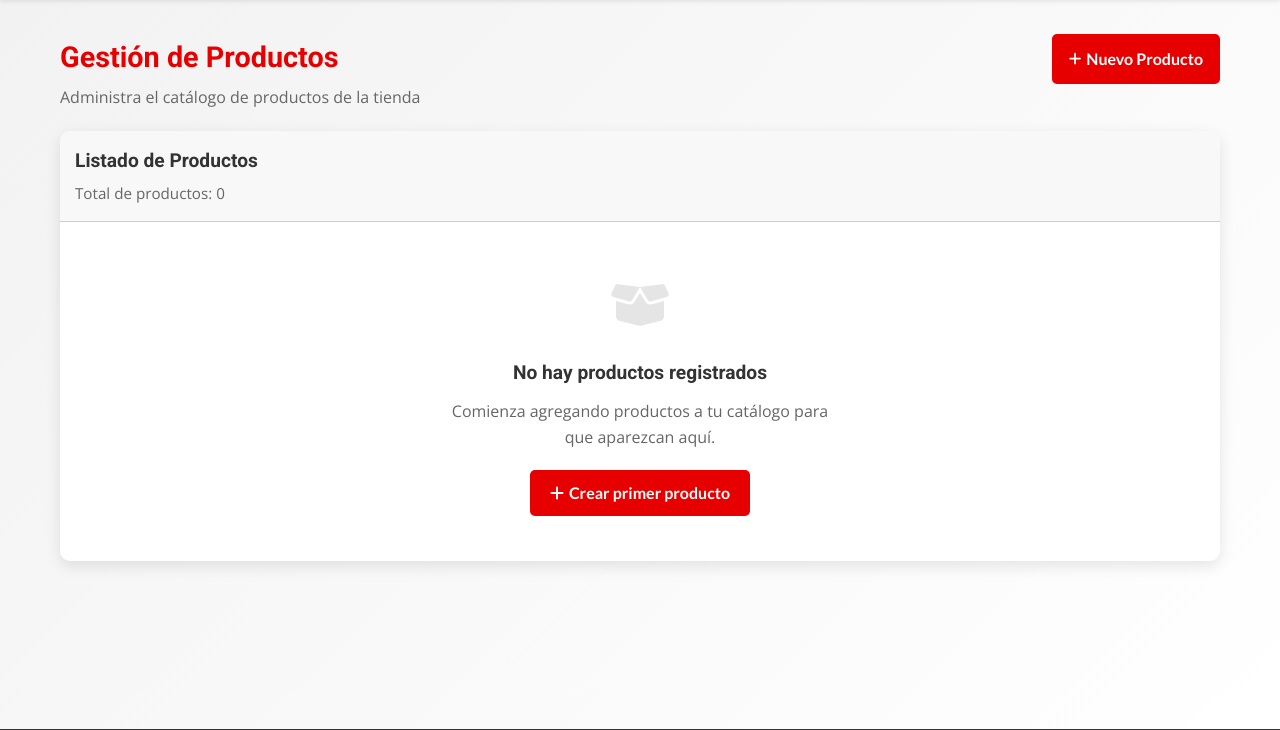
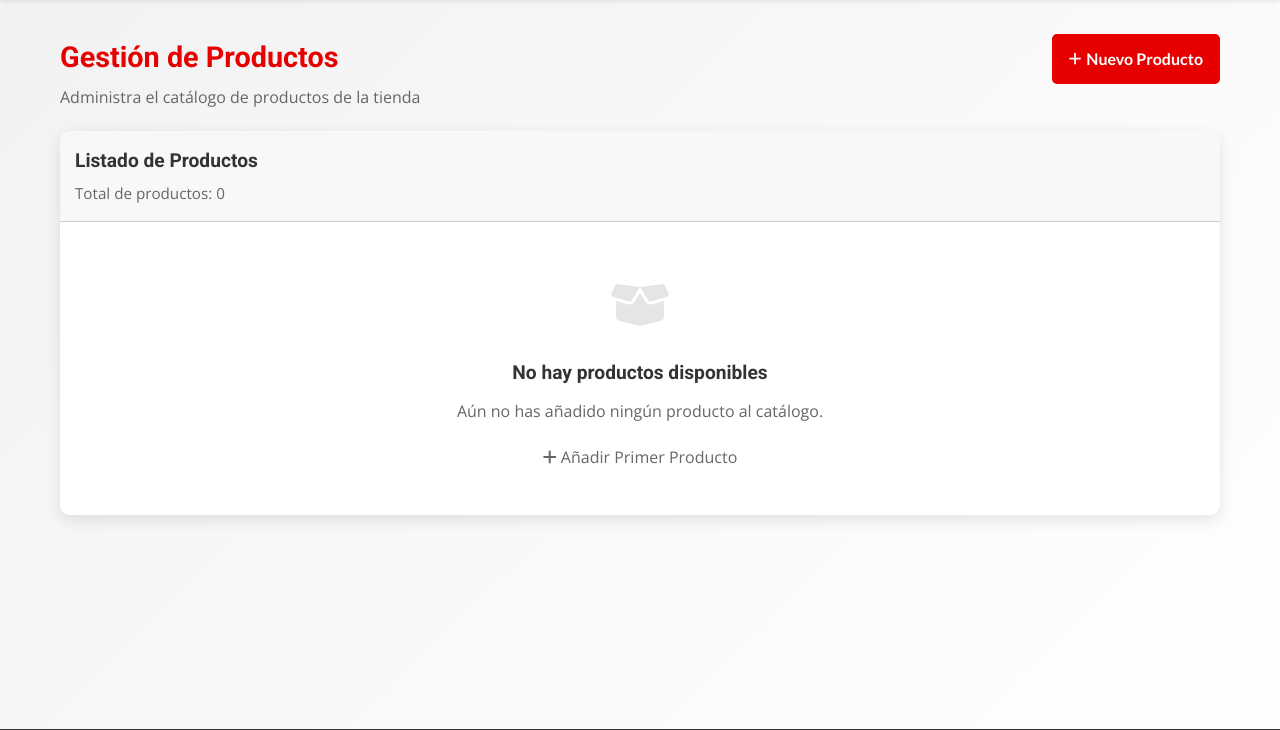
Before and after one commit to CruzAntonioDIWWEB/TFG_mobileStore, a PHP site: template Views/admin/products/index.php in a window 1280 px wide. Shown: the part 71-801 px from the top of the page. Run offline with PHP 8.4, Linux system fonts and the light colour scheme; the template is opened without the code that fills it, so the values that code supplies are empty; some libraries are stand-ins or nearby versions.

Commit message:
stock now shows on the admin products view

```diff
--- a/Views/admin/products/index.php
+++ b/Views/admin/products/index.php
@@ -108,9 +108,16 @@
 
                                             <!-- Stock -->
                                             <td class="product-stock">
-                                                <span class="stock-badge <?php echo ($product['stock'] > 0) ? 'in-stock' : 'out-of-stock'; ?>">
-                                                    <?php echo htmlspecialchars($product['stock']); ?> unidades
-                                                </span>
+                                                <?php if (isset($product['stock'])): ?>
+                                                    <span class="stock-badge <?php echo ($product['stock'] > 0) ? 'in-stock' : 'out-of-stock'; ?>">
+                                                        <?php echo htmlspecialchars($product['stock']); ?> unidades
+                                                    </span>
+                                                    <span><?php echo $product['stock']; ?></span>
+                                                <?php else: ?>
+                                                    <span class="stock-badge out-of-stock">
+                                                        Stock no disponible
+                                                    </span>
+                                                <?php endif; ?>
                                             </td>
 
                                             <!-- Date -->
@@ -152,16 +159,15 @@
                             </table>
                         </div>
                     <?php else: ?>
-                        <!-- No Products State -->
                         <div class="no-products">
                             <div class="no-products-icon">
                                 <i class="fas fa-box-open"></i>
                             </div>
-                            <h3>No hay productos registrados</h3>
-                            <p>Comienza agregando productos a tu catálogo para que aparezcan aquí.</p>
-                            <a href="<?php echo BASE_URL; ?>index.php?controller=product&action=create" class="btn btn-primary">
+                            <h3>No hay productos disponibles</h3>
+                            <p>Aún no has añadido ningún producto al catálogo.</p>
+                            <a href="<?php echo BASE_URL; ?>index.php?controller=product&action=create" class="admin-btn btn-primary">
                                 <i class="fas fa-plus"></i>
-                                Crear primer producto
+                                Añadir Primer Producto
                             </a>
                         </div>
                     <?php endif; ?>
```
